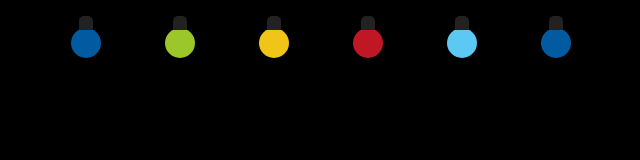
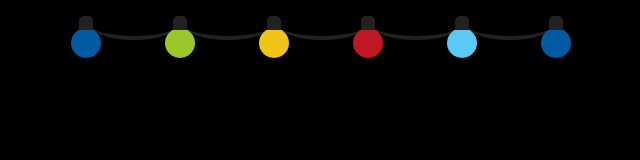
Before and after one commit to sadiqful/lightdisplay, a plain HTML site: page public/index.html in a window 1280 px wide. Shown: the whole page, without its empty margins (319-959 px from the left). Drawn offline with Linux system fonts and the light colour scheme; a web font is replaced by a local one.

Commit message:
string that connects the bulbs added

```diff
--- a/public/style.css
+++ b/public/style.css
@@ -62,3 +62,19 @@ body {
   left: 25%;
   top: -12px;
 }
+
+.bulb::after {
+  content: '';
+  top: -20px;
+  left: 60%;
+  position: absolute;
+  width: 90px;
+  height: 28px;
+  border-bottom: 4px solid #222;
+  border-radius: 50%;
+  z-index: -1;
+}
+
+.bulb:last-of-type::after {
+  border: none;
+}
```
